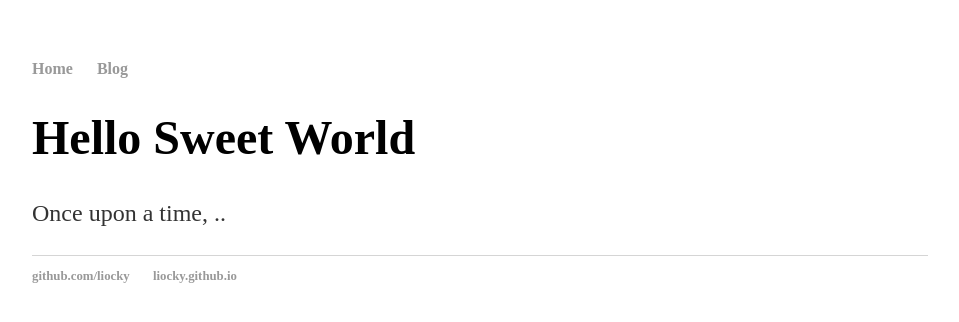
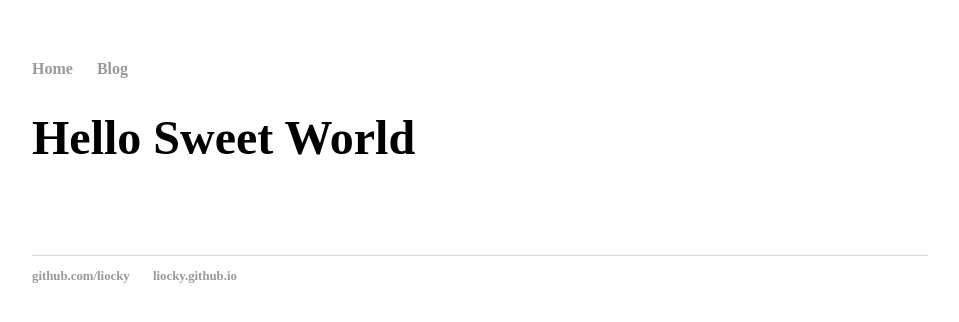
Before and after one commit to Liocky/Liocky.github.io, a Jekyll site: the page built from index.html, in a window 1280 px wide. Shown: the top 322 px of the page, without its empty margins (160-1119 px from the left). Built offline with Jekyll 4.4.1, drawn with Linux system fonts in a browser that asks for light colours.

Commit message:
Update main.css

```diff
--- a/css/main.css
+++ b/css/main.css
@@ -1,6 +1,7 @@
 body {
     margin: 60px auto;
     width: 70%;
+    Color 403939;
 }
 h1 {
 	font-size: 3em;
@@ -9,7 +10,7 @@ h1 {
 p {
 	font-size: 1.5em;
 	line-height: 1.4em;
-	color: #333;
+	color: #ffffff;
 }
 footer {
 	border-top: 1px solid #d5d5d5;
```
